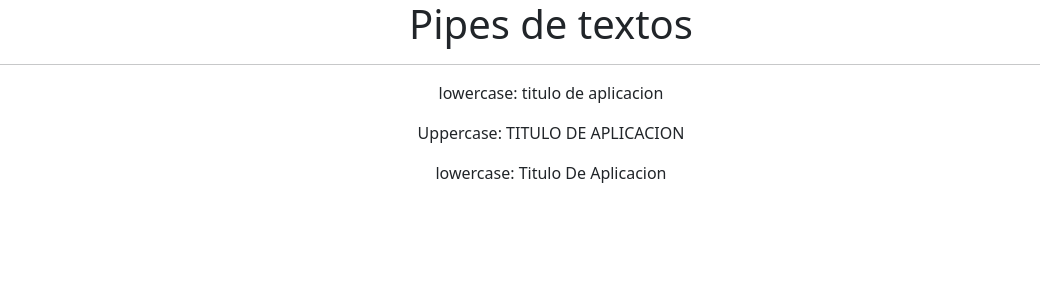
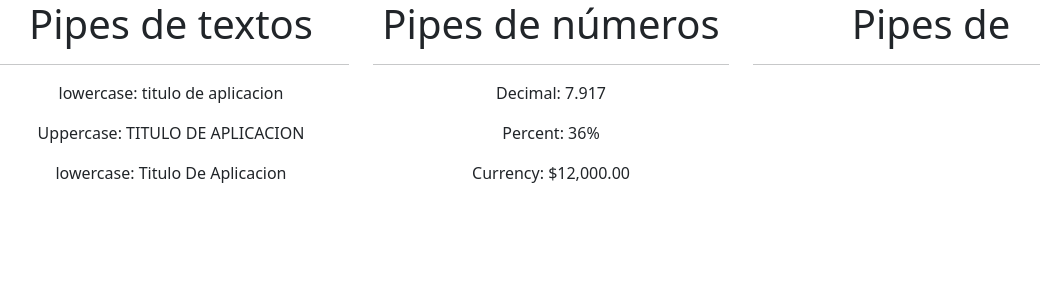
Before and after one commit to JoseCarlosVP-20/Udemy-Angular-Desde-Cero, an Angular app in the folder 04-Pipesapp/: page / in a window 1280 px wide. Shown: the top 300 px of the page, without its empty margins (89-1129 px from the left). Built offline with nearby package versions, Linux system fonts and the light colour scheme.

Commit message:
Decimal, Percent, Currency

```diff
--- a/04-Pipesapp/src/app/components/pipes-common/container/container.component.html
+++ b/04-Pipesapp/src/app/components/pipes-common/container/container.component.html
@@ -1,4 +1,16 @@
-<h1>Pipes de textos</h1>
-<hr>
+<div class="row">
+  <div class="col-12 col-md-4"><h1>Pipes de textos</h1>
+  <hr>
 
-<app-texto></app-texto>
+  <app-texto></app-texto>
+</div>
+  <div class="col-12 col-md-4"><h1>Pipes de números</h1>
+  <hr>
+
+  <app-numero></app-numero>
+</div>
+  <div class="col-12 col-md-4"><h1>Pipes de </h1>
+  <hr>
+
+</div>
+</div>
--- /dev/null
+++ b/04-Pipesapp/src/app/components/pipes-common/numero/numero.component.html
@@ -0,0 +1,3 @@
+<p>Decimal: {{ calificacion | number }}</p>
+<p>Percent: {{ porcentaje | percent }}</p>
+<p>Currency: {{ saldo | currency }}</p>
--- /dev/null
+++ b/04-Pipesapp/src/app/components/pipes-common/numero/numero.component.ts
@@ -0,0 +1,12 @@
+import { Component } from '@angular/core';
+
+@Component({
+  selector: 'app-numero',
+  templateUrl: './numero.component.html',
+  styleUrls: ['./numero.component.css'],
+})
+export class NumeroComponent {
+  calificacion: number = 7.916974619961;
+  porcentaje: number = 0.36;
+  saldo: number = 12000;
+}
--- a/04-Pipesapp/src/app/components/pipes-common/pipes-common.module.ts
+++ b/04-Pipesapp/src/app/components/pipes-common/pipes-common.module.ts
@@ -2,9 +2,10 @@ import { CommonModule } from '@angular/common';
 import { NgModule } from '@angular/core';
 import { ContainerComponent } from './container/container.component';
 import { TextoComponent } from './texto/texto.component';
+import { NumeroComponent } from './numero/numero.component';
 
 @NgModule({
-  declarations: [ContainerComponent, TextoComponent],
+  declarations: [ContainerComponent, TextoComponent, NumeroComponent],
   imports: [CommonModule],
   exports: [ContainerComponent],
 })
```
Also changed, not shown: 04-Pipesapp/src/app/components/pipes-common/numero/numero.component.css (added), 1 other file (tests, documents, lock files or other folders).
